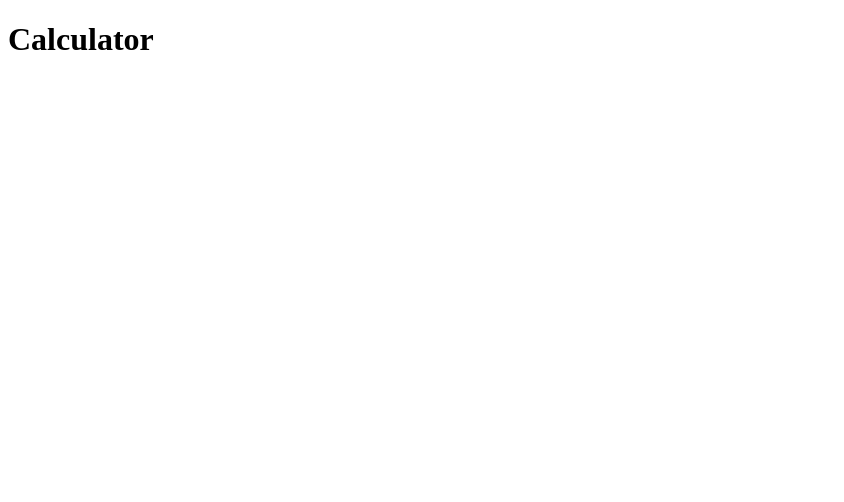
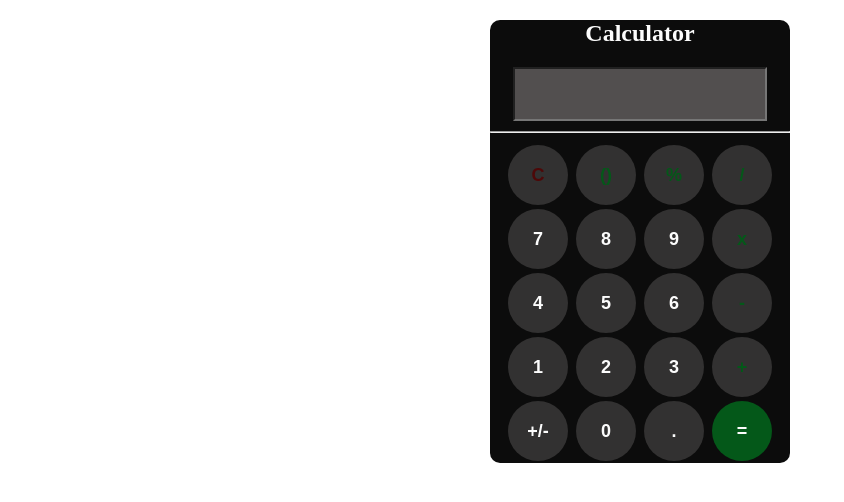
Before and after one commit to OryemaStephen/simple-calculator, a plain HTML site: page index.html in a window 1280 px wide. Shown: the whole page, without its empty margins (0-844 px from the left). Drawn offline with Linux system fonts and the light colour scheme.

Commit message:
initial commit

```diff
--- a/index.html
+++ b/index.html
@@ -9,7 +9,35 @@
         <link rel="stylesheet" href="style.css">
     </head>
     <body>
-        <h1>Calculator</h1>
+        <main>
+            <h2>Calculator</h2>
+            <div id="container">
+                <input type="text" id="display">
+                <hr>
+                <div id="keys">
+                    <input type="button" value="C" class="button delete">
+                    <input type="button" value="()" class="button green">
+                    <input type="button" value="%" class="button green">
+                    <input type="button" value="/" class="button green">
+                    <input type="button" value="7" class="button white">
+                    <input type="button" value="8" class="button white">
+                    <input type="button" value="9" class="button white">
+                    <input type="button" value="x" class="button green">
+                    <input type="button" value="4" class="button white">
+                    <input type="button" value="5" class="button white">
+                    <input type="button" value="6" class="button white">
+                    <input type="button" value="-" class="button green">
+                    <input type="button" value="1" class="button white">
+                    <input type="button" value="2" class="button white">
+                    <input type="button" value="3" class="button white">
+                    <input type="button" value="+" class="button green">
+                    <input type="button" value="+/-" class="button white">
+                    <input type="button" value="0" class="button white">
+                    <input type="button" value="." class="button white">
+                    <input type="button" value="=" class="button green equal-sign">
+                </div>
+            </div>
+        </main>
         <script src="app.js" async defer></script>
     </body>
 </html>
--- a/style.css
+++ b/style.css
@@ -0,0 +1,67 @@
+*{
+    margin: 0;
+    padding: 0;
+}
+
+body{
+    box-sizing: border-box;
+}
+
+main{
+    width: 300px;
+    height: fit-content;
+    margin: 20px auto;
+    background-color: #0C0C0C;
+    border-radius: 10px;
+}
+
+h2{
+    text-align: center;
+    color: #FCFCFC;
+    margin: 20px;
+}
+
+#container{
+    text-align: center;
+}
+
+hr{
+    margin: 10px auto;
+}
+
+#display{
+    width: 250px;
+    height: 50px;
+    text-align: right;
+    font-size: 18px;
+    background-color: #524f4f;
+    color: #FCFCFC;
+}
+
+.button{
+    width: 60px;
+    height: 60px;
+    border-radius: 50%;
+    font-size: 18px;
+    border: none;
+    margin: 2px;
+    background-color: #323131;
+    font-weight: bold;
+}
+
+.white{
+    color: #FCFCFC;
+}
+
+.green{
+    color: #045819;
+}
+
+.delete{
+    color: #4e0808;
+}
+
+.equal-sign{
+    background-color: #045819;
+    color: #FCFCFC;
+}
```
